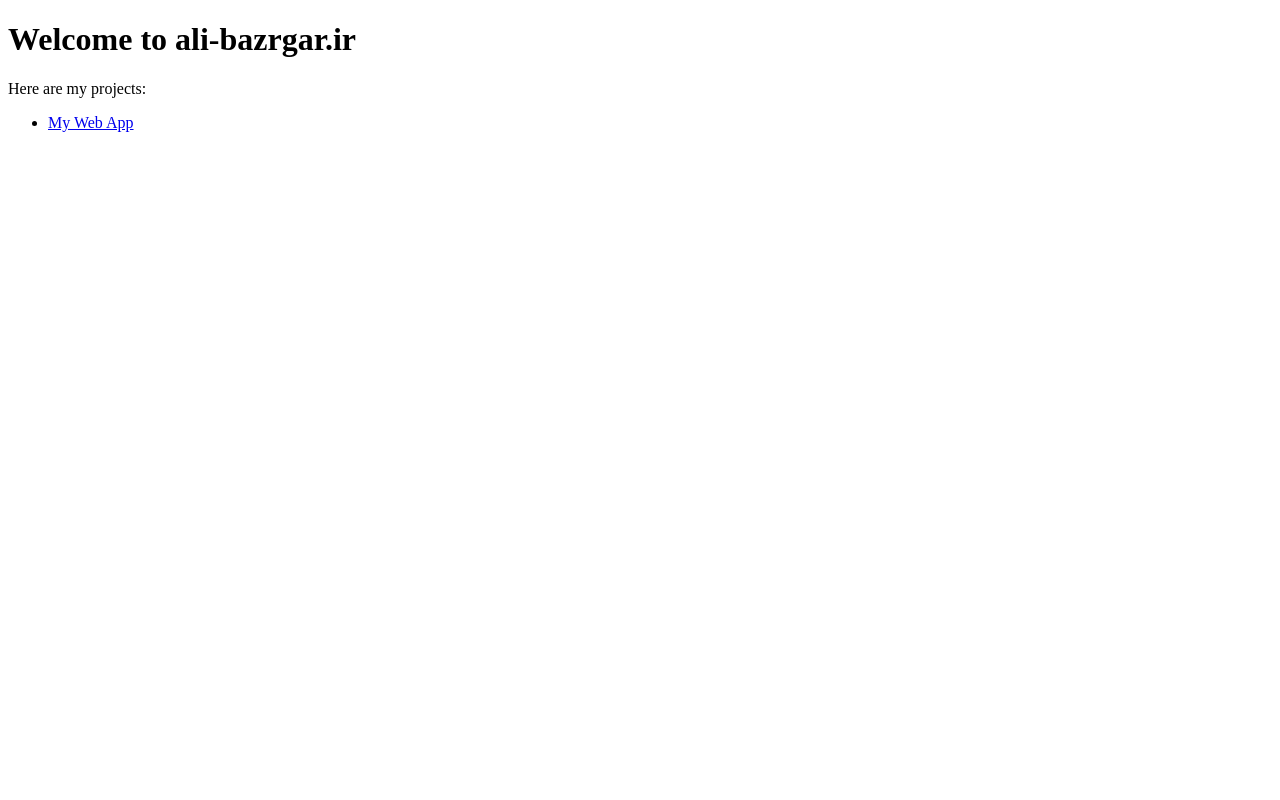
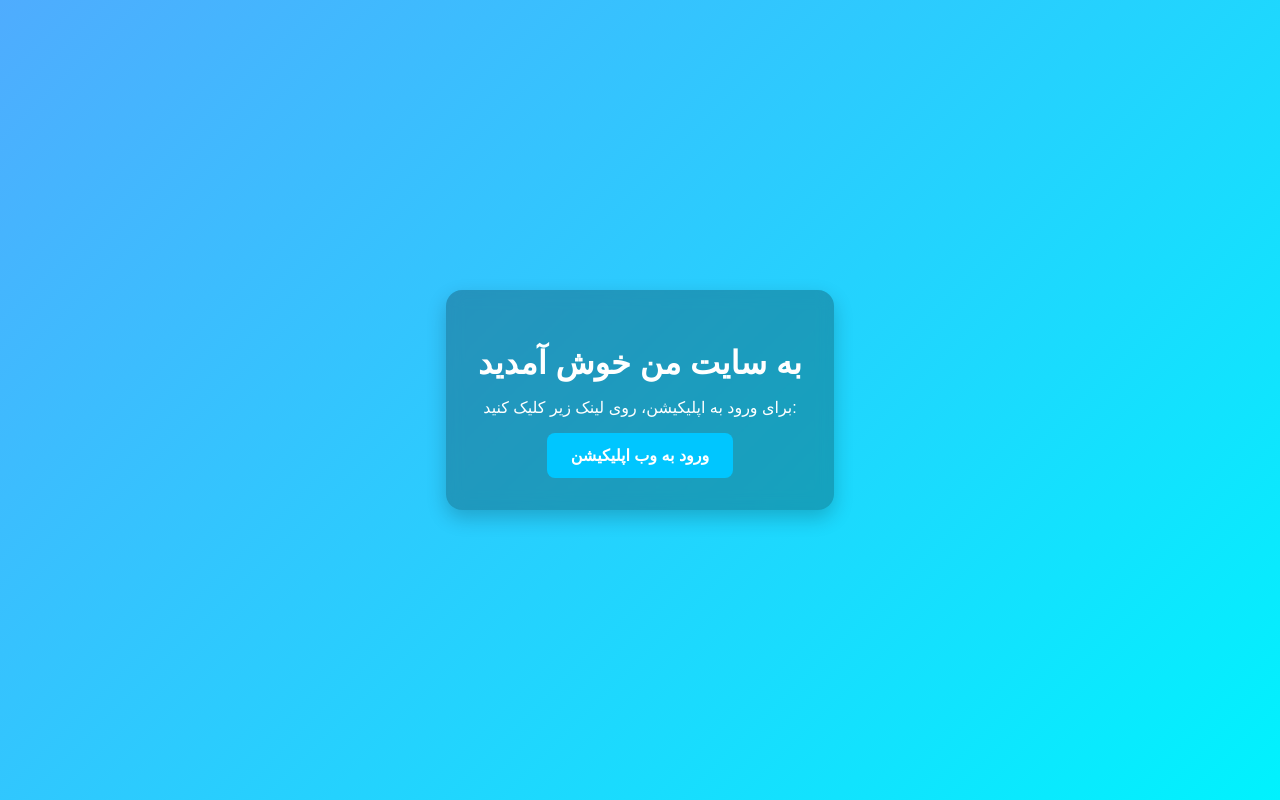
Before and after one commit to Amirali416/main, a plain HTML site: page index.html in a window 1280 px wide. Drawn offline with Linux system fonts and the light colour scheme.

Commit message:
Update index.html

```diff
--- a/index.html
+++ b/index.html
@@ -1,14 +1,52 @@
 <!DOCTYPE html>
-<html>
+<html lang="fa">
 <head>
-    <meta charset="utf-8">
-    <title>Welcome</title>
+    <meta charset="UTF-8">
+    <meta name="viewport" content="width=device-width, initial-scale=1.0">
+    <title>ali-bazrgar.ir</title>
+    <style>
+        body {
+            margin: 0;
+            font-family: "Vazirmatn", sans-serif;
+            display: flex;
+            justify-content: center;
+            align-items: center;
+            height: 100vh;
+            background: linear-gradient(135deg, #4facfe, #00f2fe);
+            color: white;
+        }
+        .card {
+            background: rgba(0, 0, 0, 0.25);
+            padding: 2rem;
+            border-radius: 1rem;
+            box-shadow: 0 8px 20px rgba(0,0,0,0.2);
+            text-align: center;
+            backdrop-filter: blur(8px);
+        }
+        h1 {
+            margin-bottom: 1rem;
+            font-size: 2rem;
+        }
+        a {
+            display: inline-block;
+            padding: 0.8rem 1.5rem;
+            border-radius: 0.5rem;
+            background: #00c6ff;
+            color: white;
+            text-decoration: none;
+            font-weight: bold;
+            transition: 0.3s;
+        }
+        a:hover {
+            background: #0072ff;
+        }
+    </style>
 </head>
 <body>
-    <h1>Welcome to ali-bazrgar.ir</h1>
-    <p>Here are my projects:</p>
-    <ul>
-        <li><a href="https://app.ali-bazrgar.ir">My Web App</a></li>
-    </ul>
+    <div class="card">
+        <h1>به سایت من خوش آمدید</h1>
+        <p>برای ورود به اپلیکیشن، روی لینک زیر کلیک کنید:</p>
+        <a href="https://app.ali-bazrgar.ir">ورود به وب اپلیکیشن</a>
+    </div>
 </body>
 </html>
```
